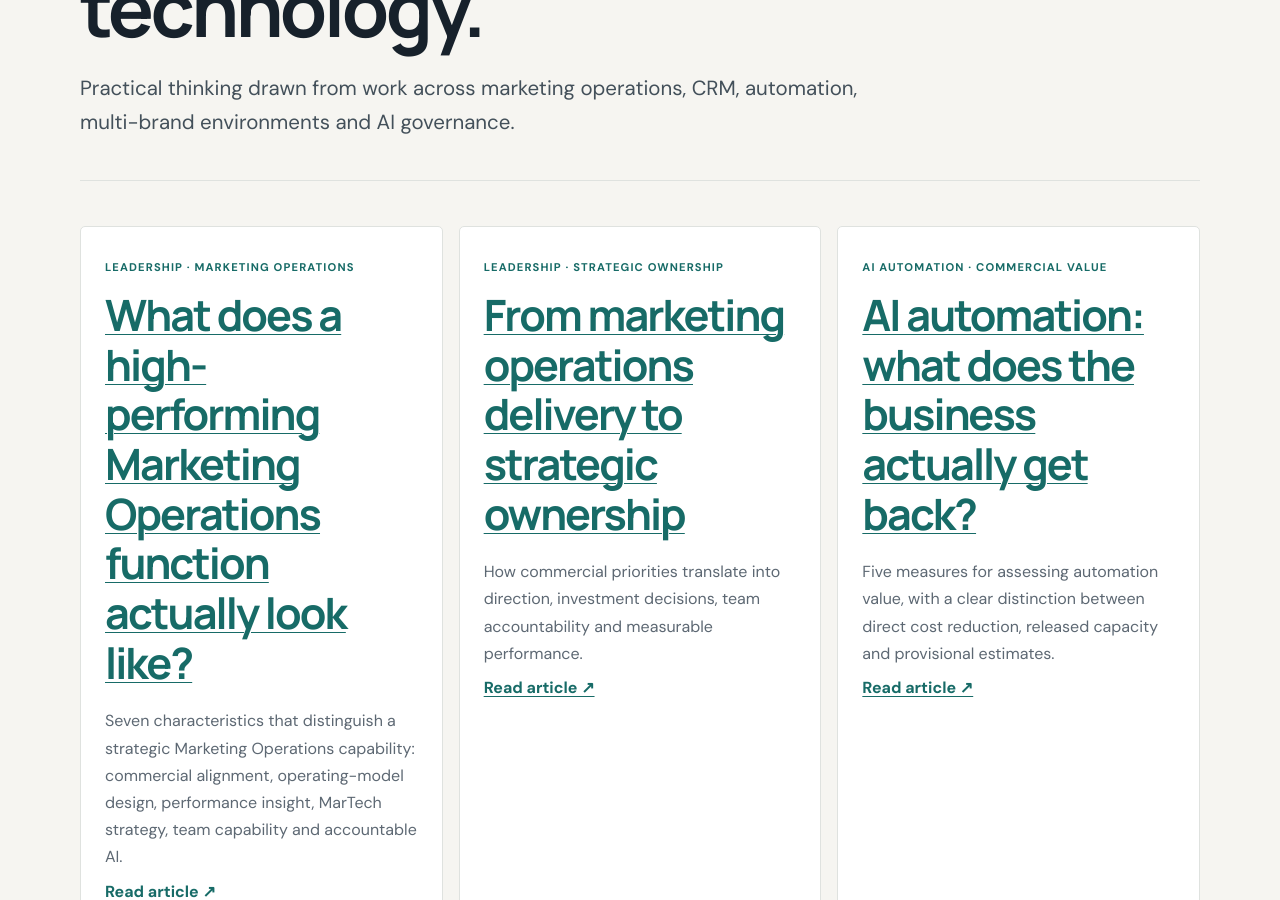
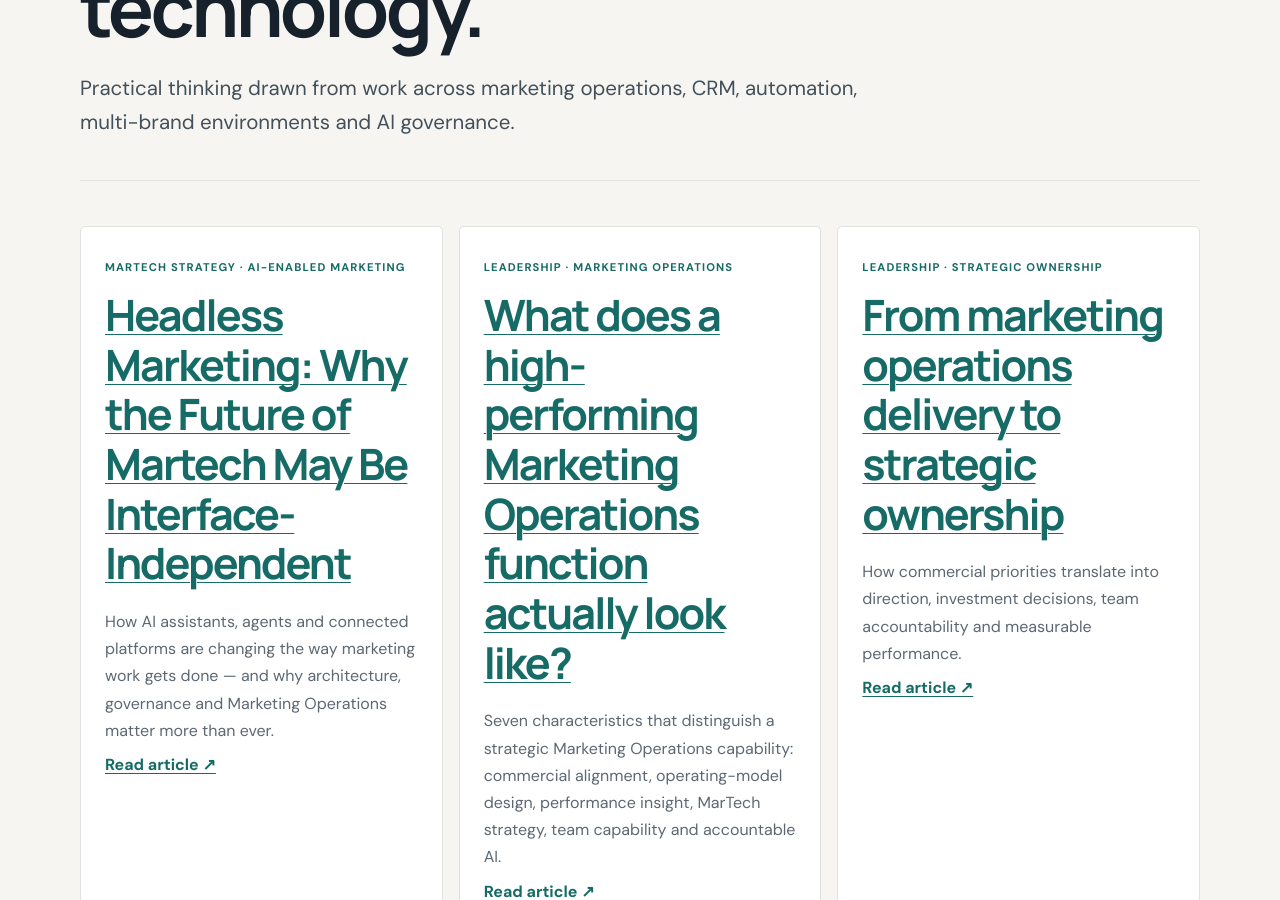
Before and after one commit to georgefwmurray/Marketing-Operations-Control-Centre, a Jekyll site: the page built from insights.md, in a window 1280 px wide and 900 px high, scrolled down 419 px. Built offline with Jekyll 4.4.1, drawn with Linux system fonts in a browser that asks for light colours.

Commit message:
Add Headless Marketing to Insights listing

```diff
--- a/insights.md
+++ b/insights.md
@@ -12,6 +12,7 @@ permalink: /insights/
 </section>
 <section class="content-section">
   <div class="cards">
+    <article class="card"><p class="kicker">MarTech strategy · AI-enabled marketing</p><h2><a href="{{ '/insights/headless-marketing-interface-independent/' | relative_url }}">Headless Marketing: Why the Future of Martech May Be Interface-Independent</a></h2><p>How AI assistants, agents and connected platforms are changing the way marketing work gets done — and why architecture, governance and Marketing Operations matter more than ever.</p><p class="section-cta"><a href="{{ '/insights/headless-marketing-interface-independent/' | relative_url }}">Read article ↗</a></p></article>
     <article class="card"><p class="kicker">Leadership · Marketing Operations</p><h2><a href="{{ '/insights/high-performing-marketing-operations-function/' | relative_url }}">What does a high-performing Marketing Operations function actually look like?</a></h2><p>Seven characteristics that distinguish a strategic Marketing Operations capability: commercial alignment, operating-model design, performance insight, MarTech strategy, team capability and accountable AI.</p><p class="section-cta"><a href="{{ '/insights/high-performing-marketing-operations-function/' | relative_url }}">Read article ↗</a></p></article>
     <article class="card"><p class="kicker">Leadership · Strategic ownership</p><h2><a href="{{ '/insights/marketing-operations-strategic-ownership/' | relative_url }}">From marketing operations delivery to strategic ownership</a></h2><p>How commercial priorities translate into direction, investment decisions, team accountability and measurable performance.</p><p class="section-cta"><a href="{{ '/insights/marketing-operations-strategic-ownership/' | relative_url }}">Read article ↗</a></p></article>
     <article class="card"><p class="kicker">AI automation · Commercial value</p><h2><a href="{{ '/insights/measuring-the-business-value-of-ai-automation/' | relative_url }}">AI automation: what does the business actually get back?</a></h2><p>Five measures for assessing automation value, with a clear distinction between direct cost reduction, released capacity and provisional estimates.</p><p class="section-cta"><a href="{{ '/insights/measuring-the-business-value-of-ai-automation/' | relative_url }}">Read article ↗</a></p></article>
```
